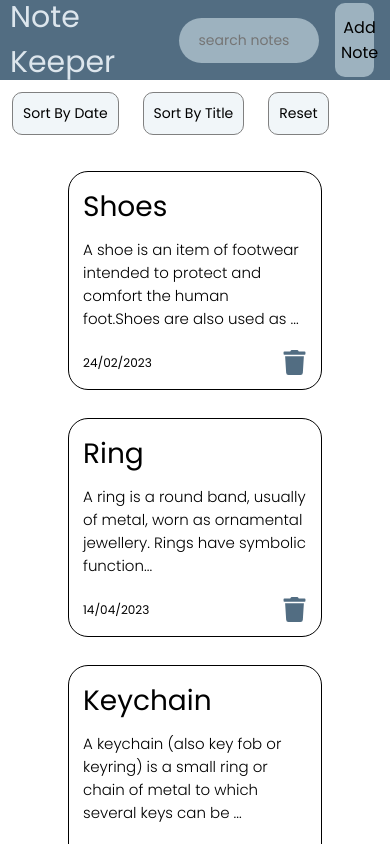
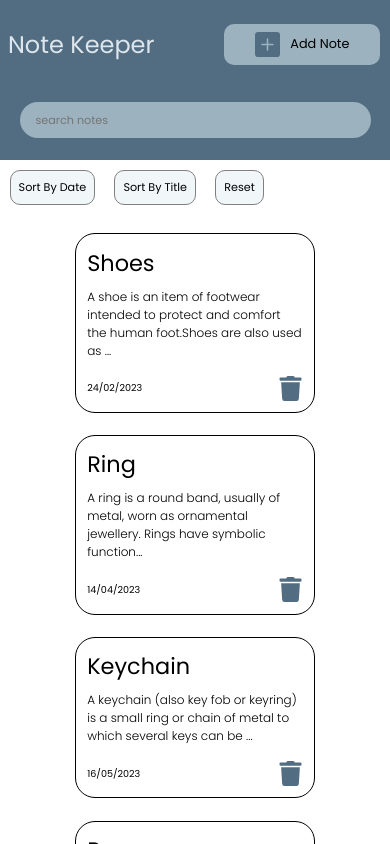
Before and after one commit to RolvinNoronha/TheNoteKeeper, a React (Create React App) app: page / in a window 390 px wide. Shown: the top 844 px of the page. Built offline with nearby package versions, Linux system fonts and the light colour scheme.

Commit message:
add responsive styles

```diff
--- a/src/styles/body.css
+++ b/src/styles/body.css
@@ -61,6 +61,7 @@
     justify-content: center;
     align-items: center;
     animation: modalPopUp 0.2s ease-out;
+    height: 60%;
 }
 
 @keyframes modalPopUp {
@@ -94,6 +95,10 @@
     font-size: 1.6rem;
 }
 
+.modal__content textarea {
+    height: 40%;
+}
+
 .modal__input {
     font-family: inherit;
     color: inherit;
@@ -109,3 +114,19 @@
 .modal__input:focus {
     outline: none;
 }
+
+
+@media only screen and (max-width: 600px) {
+    .modal__content {
+        height: 60%;
+        width: 80%;
+    }
+
+    .modal__content textarea {
+        height: 60%;
+    }
+
+    .modal__input {
+        width: 10rem;
+    }
+}
--- a/src/styles/header.css
+++ b/src/styles/header.css
@@ -58,3 +58,37 @@
     cursor: pointer;
     background-color: var(--font_color);
 }
+
+
+@media only screen and (max-width: 1200px) {
+    .header__button {
+        padding: 1rem;
+        margin: 1.2rem;
+        width: 14%;
+    }
+}
+
+@media only screen and (max-width: 800px) {
+    .header__button {
+        width: 20%;
+    }
+}
+
+@media only screen and (max-width: 600px) {
+
+    .header {
+        height: 20rem;
+        flex-wrap: wrap;
+    }
+
+    .header__search {
+        order: 3;
+        width: 90%;
+        margin: 0 auto;
+        margin-bottom: 1rem;
+    }
+
+    .header__button {
+        width: 40%;
+    }
+}
--- a/src/styles/main.css
+++ b/src/styles/main.css
@@ -21,4 +21,11 @@
 html {
     font-size: 62.5%;
     font-family: "Poppins", sans-serif;
+
 }
+
+@media only screen and (max-width: 1200px) {
+    html {
+        font-size: 50%;
+    }
+}
--- a/src/styles/notes.css
+++ b/src/styles/notes.css
@@ -47,3 +47,23 @@
     max-height: 20rem;
     overflow: scroll;
 }
+
+
+@media only screen and (max-width: 1200px) {
+    .notes {
+        margin: 1rem 8rem;
+    }
+}
+
+@media only screen and (max-width: 800px) {
+    .notes {
+        margin: 1rem 6rem;
+    }
+}
+
+@media only screen and (max-width: 600px) {
+    .notes {
+        justify-content: center;
+        margin: 1rem auto;
+    }
+}
```
